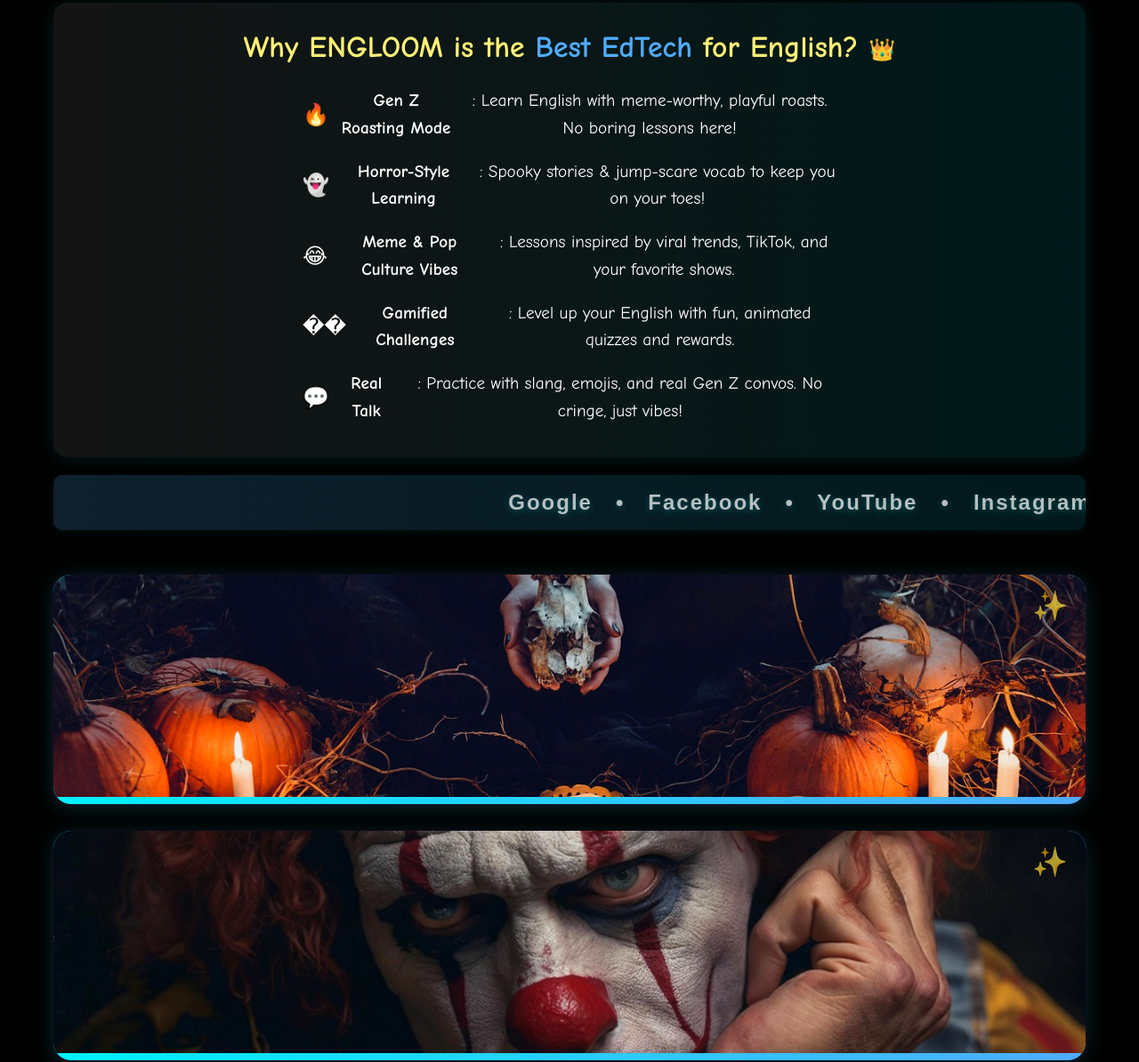
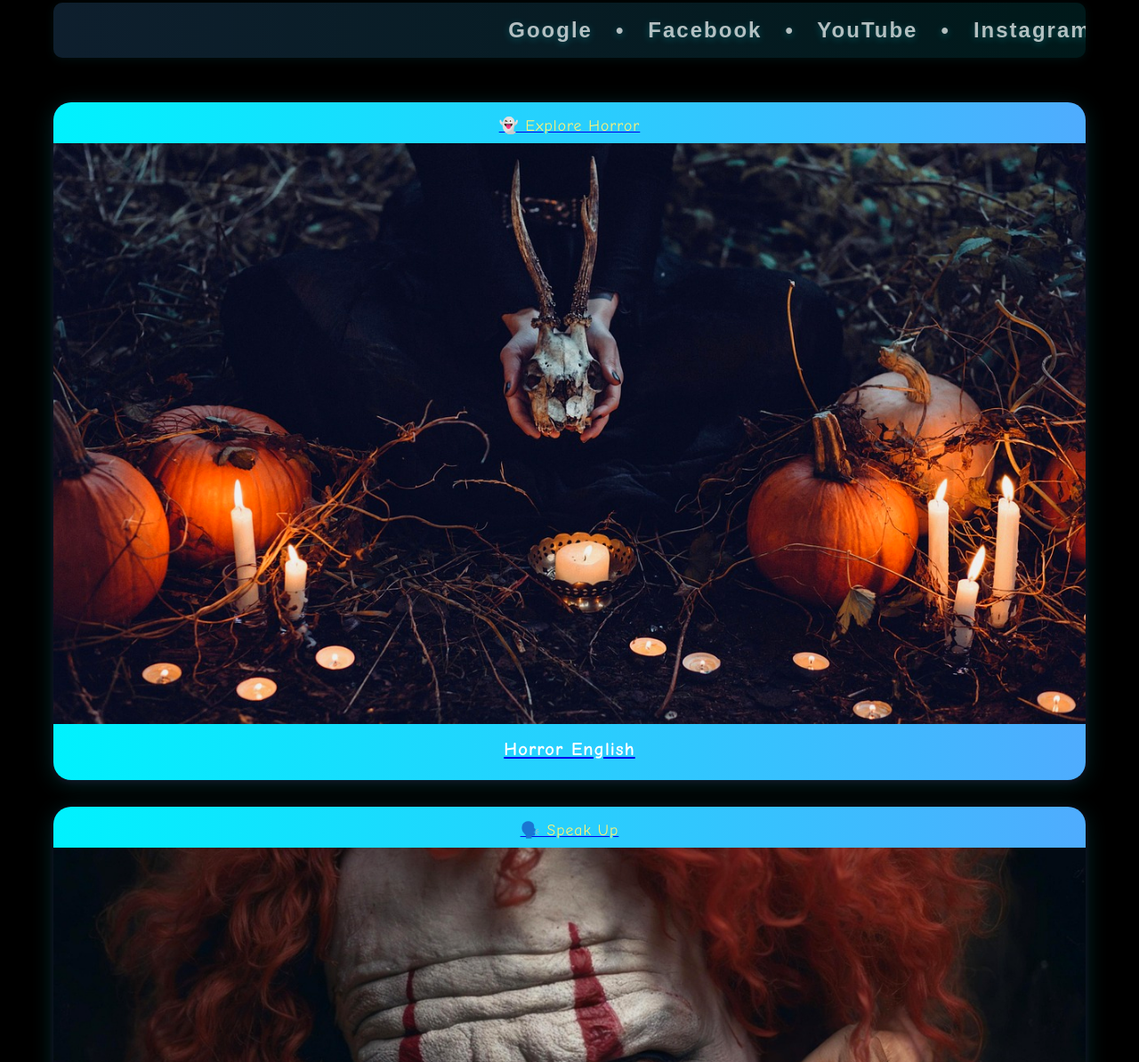
Before and after one commit to Curator100/engloom, a plain HTML site: page index.html in a window 1280 px wide. Shown: the part 291-1485 px from the top of the page at 89% size. Drawn offline with Linux system fonts and the light colour scheme.

Commit message:
Update index.html

```diff
--- a/index.html
+++ b/index.html
@@ -154,6 +154,10 @@
             opacity: 0;
             transform: translateY(60px) scale(0.95);
             animation: categoryIn 1s cubic-bezier(0.23, 1, 0.32, 1) forwards;
+            display: flex;
+            flex-direction: column;
+            align-items: center;
+            padding-bottom: 18px;
         }
 
         .category:nth-child(1) { animation-delay: 0.2s; }
@@ -168,18 +172,28 @@
             background: linear-gradient(90deg, #fff176 0%, #00f2fe 100%);
         }
 
+        .category-img-container {
+            width: 100%;
+            aspect-ratio: 16/9;
+            position: relative;
+            display: flex;
+            align-items: center;
+            justify-content: center;
+            background: #111;
+        }
+
         .category img {
             width: 100%;
-            height: 250px;
+            height: 100%;
             object-fit: cover;
             transition: opacity 0.3s, filter 0.3s;
             filter: brightness(0.95) saturate(1.2);
+            position: absolute;
+            top: 0;
+            left: 0;
         }
 
         .category .hover-img {
-            position: absolute;
-            top: 0;
-            left: 0;
             opacity: 0;
         }
 
@@ -191,19 +205,26 @@
             opacity: 1;
         }
 
-        .category::after {
-            content: '✨';
-            position: absolute;
-            top: 10px;
-            right: 20px;
-            font-size: 2rem;
-            opacity: 0.7;
-            pointer-events: none;
-            transition: opacity 0.3s;
+        .category-hint {
+            margin-top: 12px;
+            margin-bottom: 6px;
+            font-size: 1.1rem;
+            color: #fff176;
+            font-family: 'Poppins', 'Comic Sans MS', cursive, sans-serif;
+            letter-spacing: 1px;
+            animation: popIn 0.8s;
+            text-align: center;
         }
 
-        .category:hover::after {
-            opacity: 1;
+        .category-name {
+            margin-top: 12px;
+            font-size: 1.3rem;
+            color: #fff;
+            font-family: 'Poppins', 'Comic Sans MS', cursive, sans-serif;
+            font-weight: 600;
+            letter-spacing: 1px;
+            text-align: center;
+            animation: fadeInUp 0.8s;
         }
 
         .testimonials {
@@ -308,44 +329,55 @@
             <h1 class="main-title">ENGLOOM <span style="font-size:2rem;">🌈</span></h1>
             <p class="tagline">LET YOUR ENGLISH BLOOM <span style="font-size:1.2rem;">🚀</span></p>
         </section>
+        <div class="marquee">
+            <span class="marquee-content">
+                Google &nbsp; • &nbsp; Facebook &nbsp; • &nbsp; YouTube &nbsp; • &nbsp; Instagram &nbsp; • &nbsp; TikTok &nbsp; • &nbsp; Netflix &nbsp; • &nbsp; Spotify &nbsp; • &nbsp; Twitter &nbsp; • &nbsp; Snapchat &nbsp; • &nbsp; WhatsApp &nbsp; • &nbsp; Discord &nbsp; • &nbsp; Reddit &nbsp; • &nbsp; LinkedIn &nbsp; • &nbsp; Twitch &nbsp; • &nbsp; Pinterest
+            </span>
+        </div>
+        <section class="categories">
+            <a href="horror.html" class="category">
+                <div class="category-hint">👻 Explore Horror</div>
+                <div class="category-img-container">
+                    <img src="1.jpg" alt="Horror English Words" class="main-img">
+                    <img src="2.jpg" alt="Horror English Words Hover" class="hover-img">
+                </div>
+                <div class="category-name">Horror English</div>
+            </a>
+            <a href="racism.html" class="category">
+                <div class="category-hint">🗣️ Speak Up</div>
+                <div class="category-img-container">
+                    <img src="3.jpg" alt="Racism English Words" class="main-img">
+                    <img src="4.jpg" alt="Racism English Words Hover" class="hover-img">
+                </div>
+                <div class="category-name">Racism English</div>
+            </a>
+            <a href="playboy.html" class="category">
+                <div class="category-hint">😎 Get Flirty</div>
+                <div class="category-img-container">
+                    <img src="5.jpg" alt="Playboy English Words" class="main-img">
+                    <img src="6.jpg" alt="Playboy English Words Hover" class="hover-img">
+                </div>
+                <div class="category-name">Playboy English</div>
+            </a>
+            <a href="friendly.html" class="category">
+                <div class="category-hint">🤗 Be Friendly</div>
+                <div class="category-img-container">
+                    <img src="7.jpg" alt="Friendly English Words" class="main-img">
+                    <img src="8.jpg" alt="Friendly English Words Hover" class="hover-img">
+                </div>
+                <div class="category-name">Friendly English</div>
+            </a>
+        </section>
         <section class="why-edtech">
             <h2>Why ENGLOOM is the <span style="color:#4facfe;">Best EdTech</span> for English? <span style="font-size:1.5rem;">👑</span></h2>
             <ul>
                 <li><span style="font-size:1.5rem;">🔥</span> <b>Gen Z Roasting Mode</b>: Learn English with meme-worthy, playful roasts. No boring lessons here!</li>
                 <li><span style="font-size:1.5rem;">👻</span> <b>Horror-Style Learning</b>: Spooky stories & jump-scare vocab to keep you on your toes!</li>
                 <li><span style="font-size:1.5rem;">😂</span> <b>Meme & Pop Culture Vibes</b>: Lessons inspired by viral trends, TikTok, and your favorite shows.</li>
-                <li><span style="font-size:1.5rem;">��</span> <b>Gamified Challenges</b>: Level up your English with fun, animated quizzes and rewards.</li>
+                <li><span style="font-size:1.5rem;">🎮</span> <b>Gamified Challenges</b>: Level up your English with fun, animated quizzes and rewards.</li>
                 <li><span style="font-size:1.5rem;">💬</span> <b>Real Talk</b>: Practice with slang, emojis, and real Gen Z convos. No cringe, just vibes!</li>
             </ul>
         </section>
-        <div class="marquee">
-            <span class="marquee-content">
-                Google &nbsp; • &nbsp; Facebook &nbsp; • &nbsp; YouTube &nbsp; • &nbsp; Instagram &nbsp; • &nbsp; TikTok &nbsp; • &nbsp; Netflix &nbsp; • &nbsp; Spotify &nbsp; • &nbsp; Twitter &nbsp; • &nbsp; Snapchat &nbsp; • &nbsp; WhatsApp &nbsp; • &nbsp; Discord &nbsp; • &nbsp; Reddit &nbsp; • &nbsp; LinkedIn &nbsp; • &nbsp; Twitch &nbsp; • &nbsp; Pinterest
-            </span>
-        </div>
-
-        <section class="categories">
-            <a href="horror.html" class="category">
-                <img src="1.jpg" alt="Horror English Words" class="main-img">
-                <img src="2.jpg" alt="Horror English Words Hover" class="hover-img">
-            </a>
-
-            <a href="racism.html" class="category">
-                <img src="3.jpg" alt="Racism English Words" class="main-img">
-                <img src="4.jpg" alt="Racism English Words Hover" class="hover-img">
-            </a>
-
-            <a href="playboy.html" class="category">
-                <img src="5.jpg" alt="Playboy English Words" class="main-img">
-                <img src="6.jpg" alt="Playboy English Words Hover" class="hover-img">
-            </a>
-
-            <a href="friendly.html" class="category">
-                <img src="7.jpg" alt="Friendly English Words" class="main-img">
-                <img src="8.jpg" alt="Friendly English Words Hover" class="hover-img">
-            </a>
-        </section>
-
         <section class="testimonials">
             <h2 style="text-align:center;font-family:'Poppins','Comic Sans MS',cursive,sans-serif;font-size:2rem;animation:popIn 1.1s 1.2s both;">What Our Students Say <span style="font-size:1.2rem;">💬</span></h2>
             <div class="testimonial-grid">
@@ -363,7 +395,6 @@
                 </div>
             </div>
         </section>
-
         <section class="video-section">
             <iframe
                 src="https://www.youtube.com/embed/nirajsfkaf"
```
